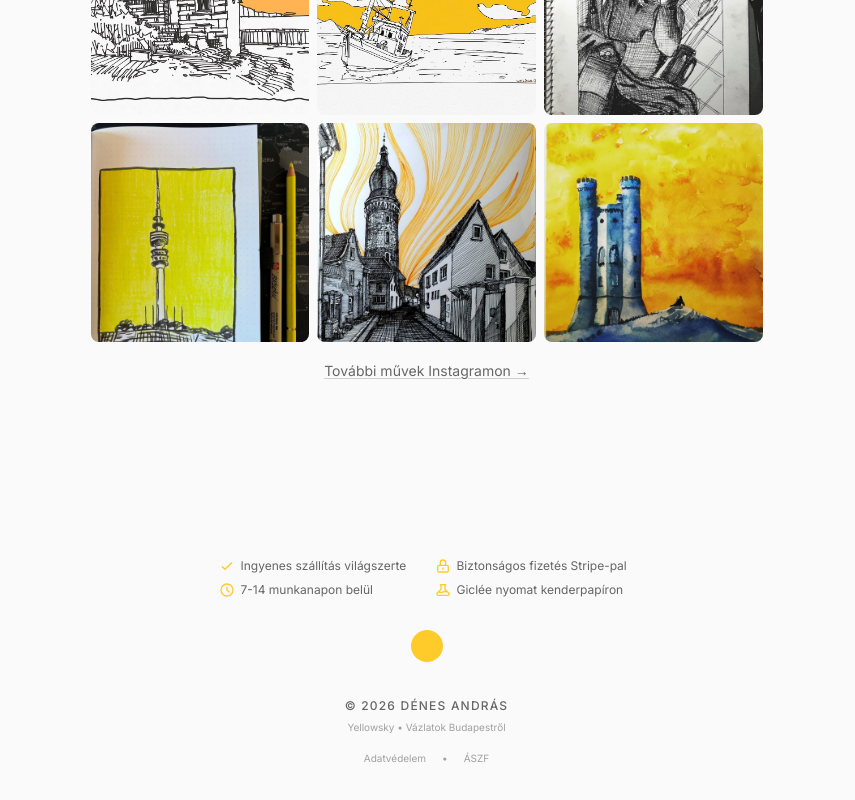
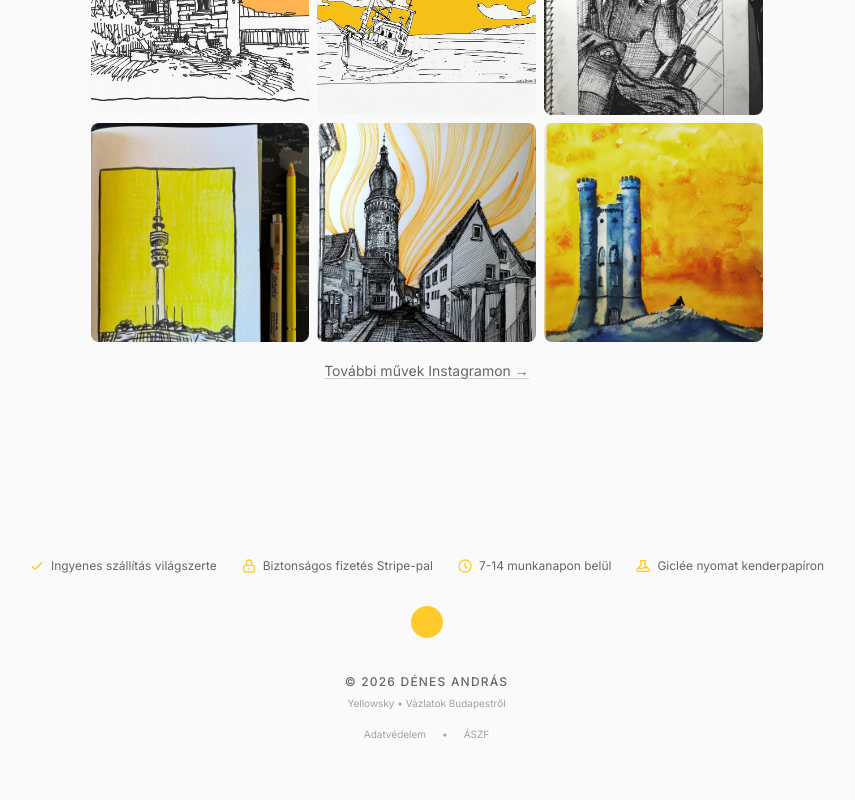
Before and after one commit to denandras/yellowsky, a Next.js app: page / in a window 1280 px wide. Shown: the part 1295-2095 px from the top of the page, without its empty margins (206-1061 px from the left). Built offline with nearby package versions, Linux system fonts and the light colour scheme; no server answers.

Commit message:
fix: center footer perks with flex-wrap

```diff
--- a/components/home-page-client.tsx
+++ b/components/home-page-client.tsx
@@ -329,8 +329,8 @@ export default function HomePageClient({ initialLanguage, communityPosts = [] }:
         <BottomNav active="home" />
 
         <footer className="bg-background-light py-12 pb-32 text-center">
-          {/* Trust signals - 2x2 grid */}
-          <div className="mb-8 grid grid-cols-2 gap-x-4 gap-y-2 px-4 text-xs text-text-muted max-w-md mx-auto">
+          {/* Trust signals - centered */}
+          <div className="mb-8 flex flex-wrap justify-center gap-x-6 gap-y-2 px-4 text-xs text-text-muted">
             <span className="flex items-center gap-1.5">
               <svg className="size-4 text-primary" fill="none" viewBox="0 0 24 24" stroke="currentColor" strokeWidth={2}>
                 <path strokeLinecap="round" strokeLinejoin="round" d="M5 13l4 4L19 7" />
```
